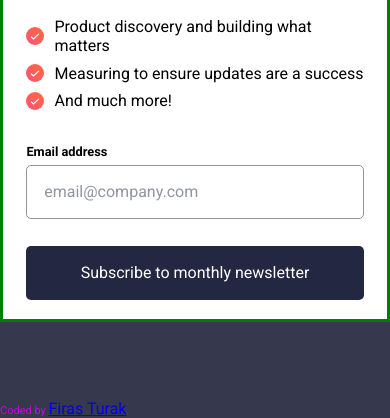
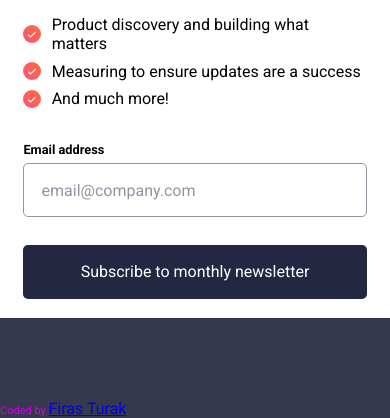
Before and after one commit to fturak/newsletter-sign-up-with-success-message-challenge, a plain HTML site: page index.html in a window 390 px wide. Shown: the part 426-844 px from the top of the page. Drawn offline with Linux system fonts and the light colour scheme.

Commit message:
Update style.css

```diff
--- a/style.css
+++ b/style.css
@@ -167,7 +167,6 @@ button:hover {
     #sign-up-container {
         padding: 0%;
         height: 1000px;
-        border: solid green;
     }
 
     #illustration-container {
```
